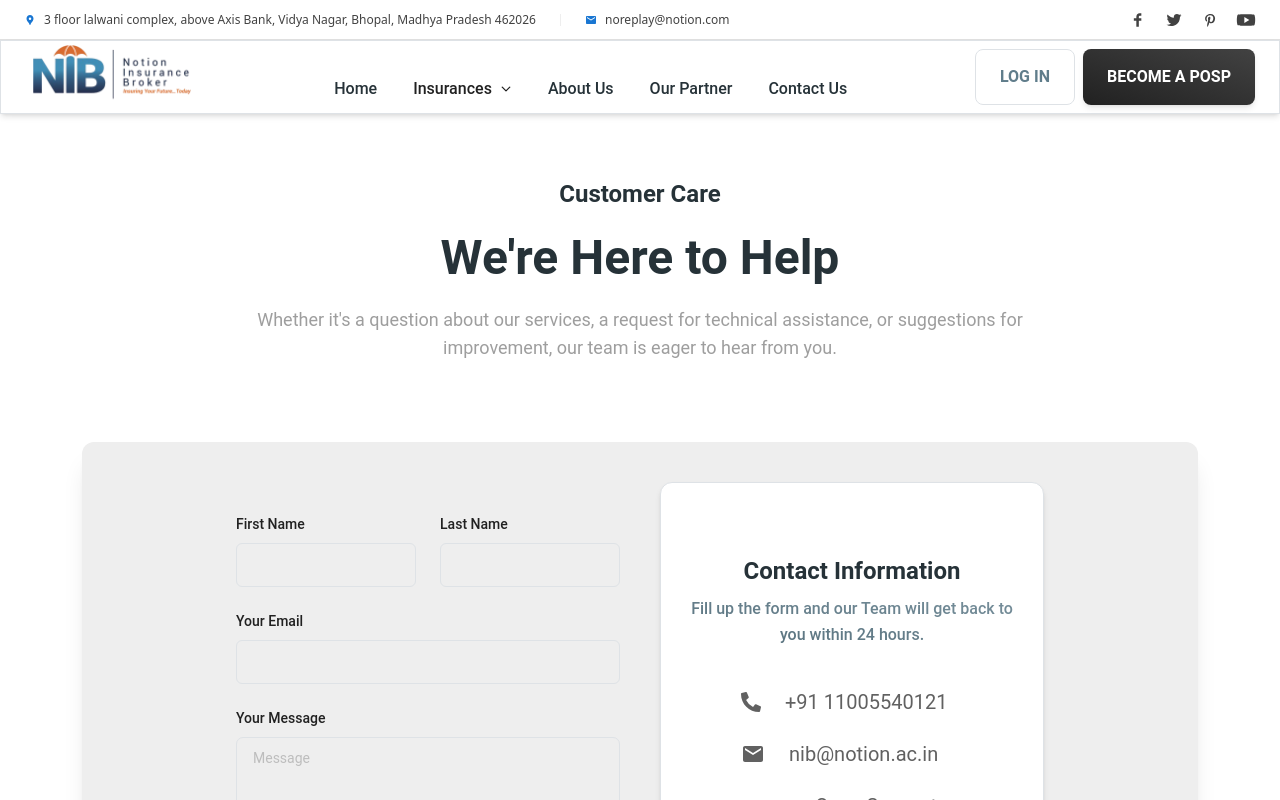
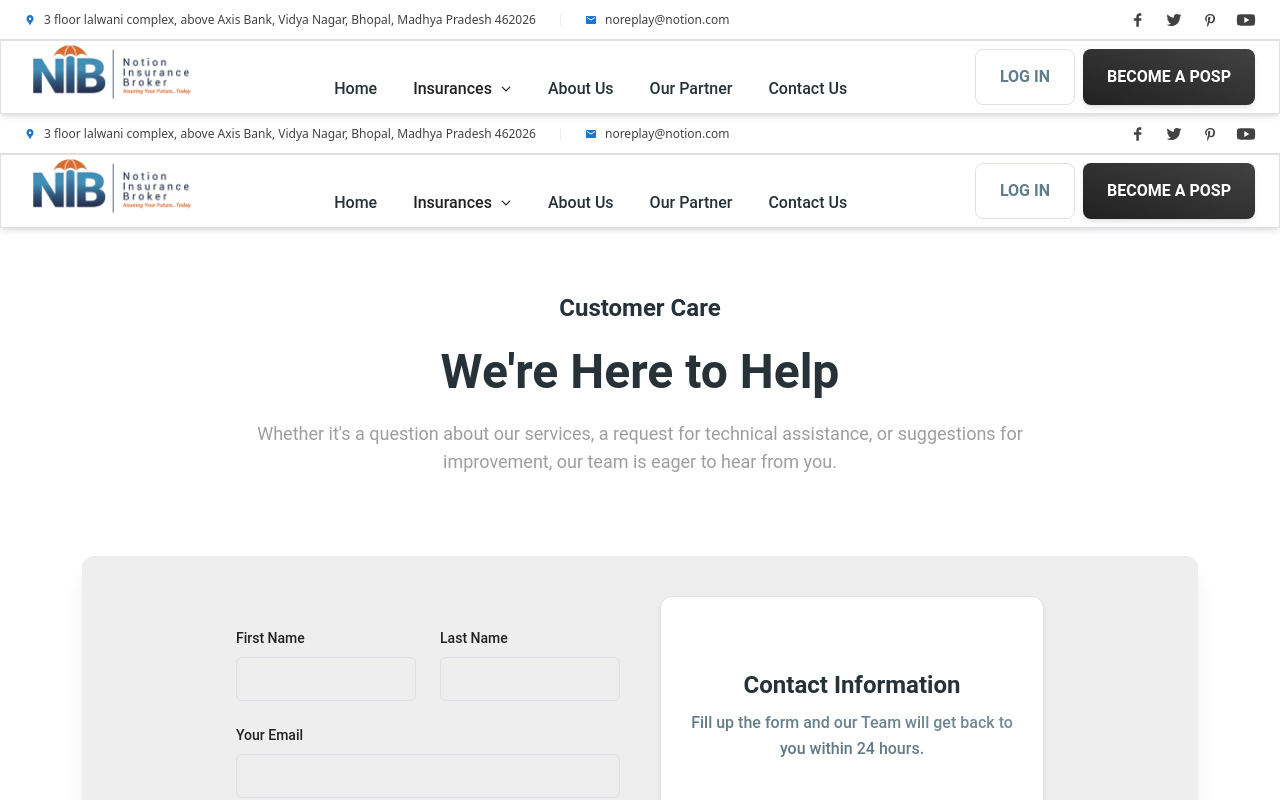
Before and after one commit to ishikavishwakarma/notion-IB, a React (Vite) app: page /contact in a window 1280 px wide. Shown: the top 800 px of the page. Built offline with nearby package versions, Linux system fonts and the light colour scheme.

Commit message:
routing of aboutus

```diff
--- a/src/App.jsx
+++ b/src/App.jsx
@@ -2,13 +2,17 @@ import React from 'react'
 import Home from './components/Home'
 import './App.css'
 import Routing from './utils/Routing'
+import Header from './components/Header'
+import Footer from './components/footer'
 
 
 const App = () => {
   return (
     <div>
+
+    <Header />
     <Routing/>
-
+    <Footer />
     </div>
   )
 }
--- a/src/components/AllProducts/BikeInsurance.jsx
+++ b/src/components/AllProducts/BikeInsurance.jsx
@@ -4,7 +4,7 @@ import Header from '../Header'
 const BikeInsurance = () => {
   return (
     <>
-    <Header />
+
     <div className="bg-white border border-gray-300 rounded-lg shadow-md p-6 max-w-md mx-auto">
       <div className="text-center mb-5">
         <h2 className="text-2xl font-bold">New India Bike Insurance</h2>
--- a/src/components/AllProducts/CarInsurance.jsx
+++ b/src/components/AllProducts/CarInsurance.jsx
@@ -74,7 +74,7 @@ const CarInsurance = () => {
   ];
   return (
     <div>
-      <Header />
+
       <Card className="mt-6 bg-white w-full">
 
 
--- a/src/components/Header.jsx
+++ b/src/components/Header.jsx
@@ -185,7 +185,7 @@ function NavList() {
       <NavListMenu />
       <Typography
         as="a"
-        href="/"
+        href="/aboutUs"
         variant="small"
         color="blue-gray"
         className="font-medium"
--- a/src/components/Home.jsx
+++ b/src/components/Home.jsx
@@ -14,7 +14,6 @@ const Home = () => {
   return (
     <div>
 
-      <Header />
       <Hero />
       <Products />
       <Partners />
@@ -23,7 +22,7 @@ const Home = () => {
 
       <Contact2 />
 
-      <Footer />
+
 
     </div>
   )
--- a/src/utils/Routing.jsx
+++ b/src/utils/Routing.jsx
@@ -4,15 +4,18 @@ import Home from '../components/Home'
 import CarInsurance from '../components/AllProducts/CarInsurance'
 import Contact from '../components/Contact'
 import BikeInsurance from '../components/AllProducts/BikeInsurance'
+import About from '../components/aboutUs/About'
 
 const Routing = () => {
   return (
     <div>
        <Routes>
 
+
     <Route path="/" element={<Home/>} />
     <Route path="/carInsurance" element={<CarInsurance/>} />
     <Route path="/contact" element={<Contact/>} />
+    <Route path="/aboutUs" element={<About/>} />
     <Route path="/bikeInsurance" element={<BikeInsurance/>} />
        </Routes>
     </div>
```
